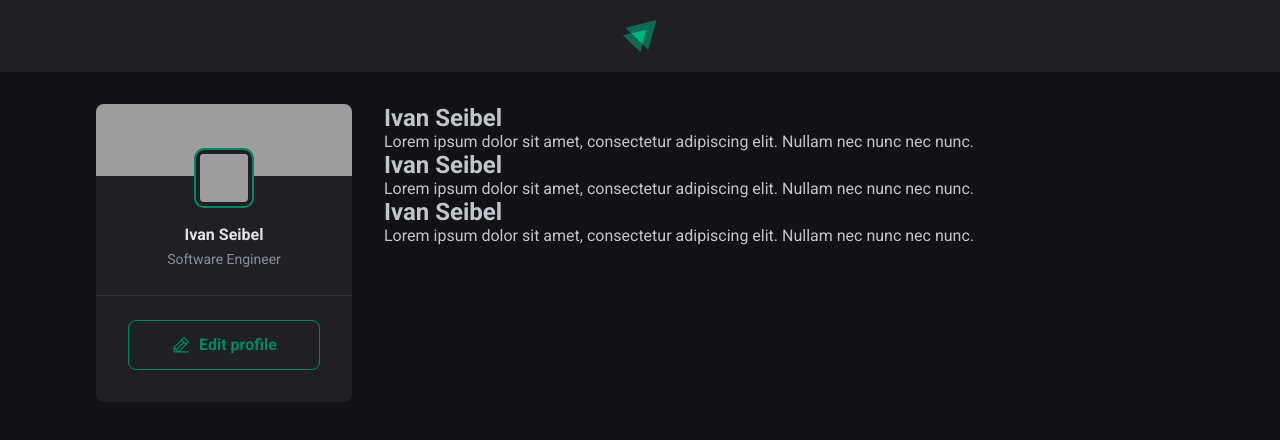
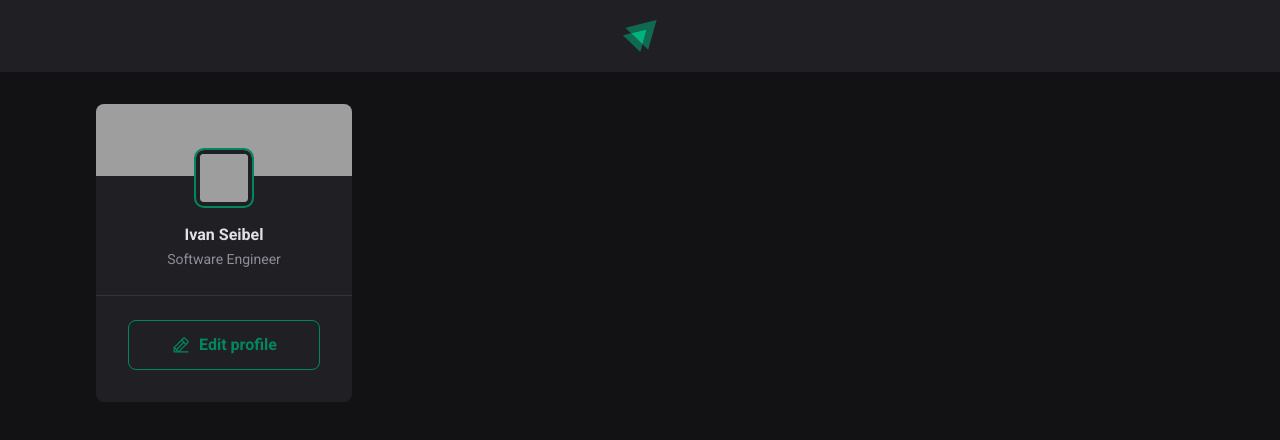
Before and after one commit to ivanseibel/mba-rocketseat-ignite-feed, a React (Vite) app: page / in a window 1280 px wide. Shown: the top 440 px of the page. Built offline with nearby package versions, Linux system fonts and the light colour scheme; grey boxes are pictures that could not be loaded.

Commit message:
Refactor App component to remove hardcoded Post data

```diff
--- a/src/App.jsx
+++ b/src/App.jsx
@@ -1,9 +1,9 @@
 import { Header } from "./components/Header"
 import { Post } from "./components/Post"
+import { Sidebar } from "./components/Sidebar"
 
 import './global.css'
 import styles from './App.module.css'
-import { Sidebar } from "./components/Sidebar"
 
 function App() {
   return (
@@ -14,18 +14,8 @@ function App() {
         <Sidebar />
 
         <main>
-          <Post
-            author="Ivan Seibel"
-            content="Lorem ipsum dolor sit amet, consectetur adipiscing elit. Nullam nec nunc nec nunc."
-          />
-          <Post
-            author="Ivan Seibel"
-            content="Lorem ipsum dolor sit amet, consectetur adipiscing elit. Nullam nec nunc nec nunc."
-          />
-          <Post
-            author="Ivan Seibel"
-            content="Lorem ipsum dolor sit amet, consectetur adipiscing elit. Nullam nec nunc nec nunc."
-          />
+          <Post />
+          <Post />
         </main>
       </div>
     </div>
```
